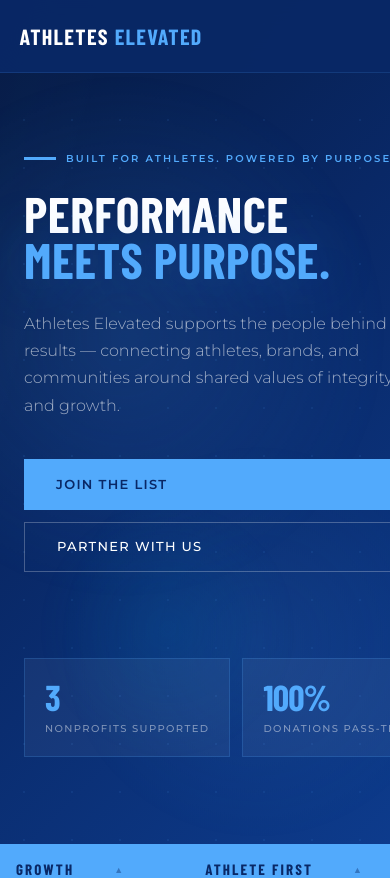
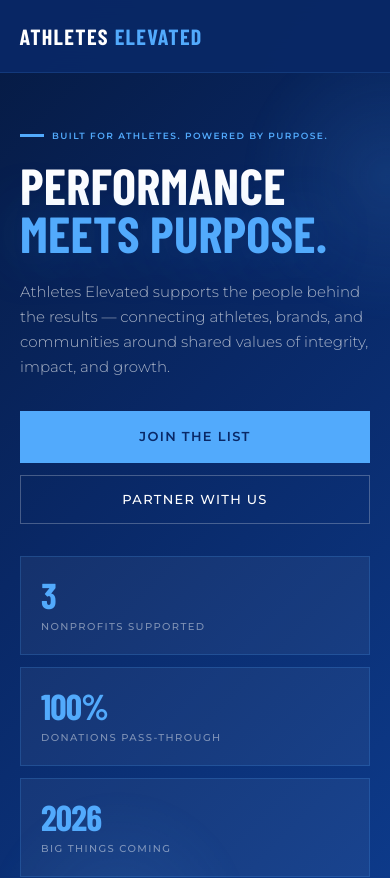
Before and after one commit to bwolkoys/Athletes-Elevated, a Next.js app: page / in a window 390 px wide. Shown: the top 878 px of the page. Built offline with nearby package versions, Linux system fonts and the light colour scheme; a web font is replaced by a local one.

Commit message:
updated mobile version

```diff
--- a/app/heroSection.tsx
+++ b/app/heroSection.tsx
@@ -2,14 +2,20 @@
 
 import Link from 'next/link';
 
-function PrimaryButton({ href, children }: { href: string; children: React.ReactNode }) {
+function PrimaryButton({
+  href,
+  children,
+}: {
+  href: string;
+  children: React.ReactNode;
+}) {
   return (
     <Link
       href={href}
       className="
-        inline-flex items-center gap-2 bg-[#52aafc] px-8 py-4
-        text-[13px] font-semibold uppercase tracking-[0.1em] text-[#092866]
-        transition-all duration-200
+        inline-flex w-full items-center justify-center gap-2 bg-[#52aafc] px-8 py-4
+        text-center text-[13px] font-semibold uppercase tracking-[0.1em] text-[#092866]
+        transition-all duration-200 sm:w-auto
         hover:-translate-y-0.5 hover:bg-[#7dc0fd] hover:shadow-[0_8px_24px_rgba(82,170,252,0.35)]
         active:translate-y-0 active:shadow-none
       "
@@ -34,10 +40,10 @@
       target={external ? '_blank' : undefined}
       rel={external ? 'noreferrer' : undefined}
       className="
-        inline-flex items-center gap-2 border border-white/25 px-8 py-3.5
-        text-[13px] font-medium uppercase tracking-[0.1em] text-white
-        transition-all duration-200
-        hover:border-[#52aafc] hover:text-[#52aafc] hover:bg-[#52aafc]/8
+        inline-flex w-full items-center justify-center gap-2 border border-white/25 px-8 py-3.5
+        text-center text-[13px] font-medium uppercase tracking-[0.1em] text-white
+        transition-all duration-200 sm:w-auto
+        hover:border-[#52aafc] hover:bg-[#52aafc]/8 hover:text-[#52aafc]
       "
     >
       {children}
@@ -54,7 +60,6 @@
 export default function HeroSection() {
   return (
     <>
-      {/* ── Keyframes injected as a style tag ── */}
       <style>{`
         @keyframes orb-drift-1 {
           0%   { transform: translate(0px, 0px) scale(1); }
@@ -62,147 +67,166 @@
           66%  { transform: translate(-20px, 20px) scale(0.96); }
           100% { transform: translate(0px, 0px) scale(1); }
         }
+
         @keyframes orb-drift-2 {
           0%   { transform: translate(0px, 0px) scale(1); }
           40%  { transform: translate(-50px, 30px) scale(1.06); }
           70%  { transform: translate(25px, -15px) scale(0.94); }
           100% { transform: translate(0px, 0px) scale(1); }
         }
-        @keyframes orb-drift-3 {
-          0%   { transform: translate(0px, 0px); }
-          50%  { transform: translate(20px, 40px); }
-          100% { transform: translate(0px, 0px); }
-        }
+
         @keyframes beam-slide {
           0%   { transform: translateX(-100%) skewX(-15deg); opacity: 0; }
           20%  { opacity: 1; }
           80%  { opacity: 1; }
           100% { transform: translateX(300%) skewX(-15deg); opacity: 0; }
         }
+
         @keyframes ring-pulse {
           0%   { transform: scale(0.92); opacity: 0.5; }
           50%  { transform: scale(1.06); opacity: 0.15; }
           100% { transform: scale(0.92); opacity: 0.5; }
         }
+
         @keyframes ring-pulse-2 {
           0%   { transform: scale(1); opacity: 0.25; }
           50%  { transform: scale(1.12); opacity: 0.08; }
           100% { transform: scale(1); opacity: 0.25; }
         }
+
         @keyframes fade-up-1 {
           from { opacity: 0; transform: translateY(28px); }
           to   { opacity: 1; transform: translateY(0); }
         }
+
         @keyframes fade-up-2 {
           from { opacity: 0; transform: translateY(32px); }
           to   { opacity: 1; transform: translateY(0); }
         }
+
         @keyframes fade-up-3 {
           from { opacity: 0; transform: translateY(28px); }
           to   { opacity: 1; transform: translateY(0); }
         }
+
         @keyframes fade-up-4 {
           from { opacity: 0; transform: translateY(24px); }
           to   { opacity: 1; transform: translateY(0); }
         }
+
         @keyframes stat-slide {
           from { opacity: 0; transform: translateX(32px); }
           to   { opacity: 1; transform: translateX(0); }
         }
+
         @keyframes line-grow {
           from { transform: scaleY(0); }
           to   { transform: scaleY(1); }
         }
+
         @keyframes float-dot {
           0%, 100% { transform: translateY(0px); opacity: 0.6; }
-          50%       { transform: translateY(-12px); opacity: 1; }
+          50%      { transform: translateY(-12px); opacity: 1; }
         }
 
-        .hero-eyebrow  { opacity: 0; animation: fade-up-1 0.7s ease 0.2s forwards; }
-        .hero-h1       { opacity: 0; animation: fade-up-2 0.8s ease 0.45s forwards; }
-        .hero-body     { opacity: 0; animation: fade-up-3 0.7s ease 0.7s forwards; }
-        .hero-actions  { opacity: 0; animation: fade-up-4 0.7s ease 0.9s forwards; }
+        .hero-eyebrow { opacity: 0; animation: fade-up-1 0.7s ease 0.2s forwards; }
+        .hero-h1 { opacity: 0; animation: fade-up-2 0.8s ease 0.45s forwards; }
+        .hero-body { opacity: 0; animation: fade-up-3 0.7s ease 0.7s forwards; }
+        .hero-actions { opacity: 0; animation: fade-up-4 0.7s ease 0.9s forwards; }
 
-        .stat-item-0   { opacity: 0; animation: stat-slide 0.6s ease 1.0s forwards; }
-        .stat-item-1   { opacity: 0; animation: stat-slide 0.6s ease 1.15s forwards; }
-        .stat-item-2   { opacity: 0; animation: stat-slide 0.6s ease 1.3s forwards; }
+        .stat-item-0 { opacity: 0; animation: stat-slide 0.6s ease 1.0s forwards; }
+        .stat-item-1 { opacity: 0; animation: stat-slide 0.6s ease 1.15s forwards; }
+        .stat-item-2 { opacity: 0; animation: stat-slide 0.6s ease 1.3s forwards; }
 
         .hero-beam {
           animation: beam-slide 5s ease-in-out 1.5s infinite;
         }
       `}</style>
 
-      <section className="relative grid min-h-screen items-center overflow-hidden pt-18 lg:grid-cols-2"
-        style={{ background: 'linear-gradient(135deg, #061a42 0%, #092866 45%, #0d3b8c 100%)' }}
+      <section
+        className="relative grid min-h-screen items-center overflow-hidden pt-18 lg:grid-cols-2"
+        style={{
+          background:
+            'linear-gradient(135deg, #061a42 0%, #092866 45%, #0d3b8c 100%)',
+        }}
       >
-
-        {/* ── Animated floating orbs ── */}
+        {/* Mobile-safe animated orbs */}
         <div
-          className="pointer-events-none absolute"
+          className="
+            pointer-events-none absolute -right-32 top-10 h-72 w-72 rounded-full
+            sm:right-[5%] sm:top-[10%] sm:h-[520px] sm:w-[520px]
+          "
           style={{
-            top: '10%', right: '5%',
-            width: 520, height: 520,
-            borderRadius: '50%',
-            background: 'radial-gradient(circle, rgba(82,170,252,0.13) 0%, transparent 70%)',
+            background:
+              'radial-gradient(circle, rgba(82,170,252,0.13) 0%, transparent 70%)',
             animation: 'orb-drift-1 14s ease-in-out infinite',
           }}
         />
+
         <div
-          className="pointer-events-none absolute"
+          className="
+            pointer-events-none absolute -bottom-24 left-10 h-64 w-64 rounded-full
+            sm:bottom-[5%] sm:left-[30%] sm:h-[380px] sm:w-[380px]
+          "
           style={{
-            bottom: '5%', left: '30%',
-            width: 380, height: 380,
-            borderRadius: '50%',
-            background: 'radial-gradient(circle, rgba(82,170,252,0.09) 0%, transparent 70%)',
+            background:
+              'radial-gradient(circle, rgba(82,170,252,0.09) 0%, transparent 70%)',
             animation: 'orb-drift-2 18s ease-in-out infinite',
           }}
         />
+
         <div
-          className="pointer-events-none absolute"
+          className="
+            pointer-events-none absolute left-[-80px] top-[55%] hidden h-[260px] w-[260px] rounded-full
+            sm:block
+          "
           style={{
-            top: '55%', left: '5%',
-            width: 260, height: 260,
-            borderRadius: '50%',
-            background: 'radial-gradient(circle, rgba(0,106,172,0.18) 0%, transparent 70%)',
-            animation: 'orb-drift-3 11s ease-in-out infinite',
+            background:
+              'radial-gradient(circle, rgba(0,106,172,0.18) 0%, transparent 70%)',
           }}
         />
 
-        {/* ── Sweeping beam of light ── */}
+        {/* Sweeping beam */}
         <div
-          className="hero-beam pointer-events-none absolute inset-y-0"
+          className="hero-beam pointer-events-none absolute inset-y-0 hidden sm:block"
           style={{
             left: 0,
             width: '35%',
-            background: 'linear-gradient(90deg, transparent 0%, rgba(82,170,252,0.04) 50%, transparent 100%)',
+            background:
+              'linear-gradient(90deg, transparent 0%, rgba(82,170,252,0.04) 50%, transparent 100%)',
           }}
         />
 
-        {/* ── Subtle dot grid (refined, not distracting) ── */}
+        {/* Dot grid hidden on mobile */}
         <div
-          className="pointer-events-none absolute inset-0 opacity-[0.18]"
+          className="pointer-events-none absolute inset-0 hidden opacity-[0.18] sm:block"
           style={{
-            backgroundImage: 'radial-gradient(rgba(82,170,252,0.5) 1px, transparent 1px)',
+            backgroundImage:
+              'radial-gradient(rgba(82,170,252,0.5) 1px, transparent 1px)',
             backgroundSize: '48px 48px',
           }}
         />
 
-        {/* ── Left: copy ── */}
-        <div className="relative z-10 px-6 pb-10 pt-12 sm:px-[8vw] sm:py-16 lg:pr-[5vw]">
-
-          <div className="hero-eyebrow mb-6 inline-flex max-w-full items-center gap-2.5 text-[10px] font-semibold uppercase tracking-[0.22em] text-[#52aafc] sm:text-[11px]">
-            <span className="h-[3px] w-8 shrink-0 bg-[#52aafc]" />
-            Built for Athletes. Powered by Purpose.
+        {/* Left: copy */}
+        <div className="relative z-10 px-5 pb-8 pt-12 sm:px-[8vw] sm:py-16 lg:pr-[5vw]">
+          <div className="hero-eyebrow mb-5 inline-flex max-w-full items-center gap-2 text-[9px] font-semibold uppercase tracking-[0.16em] text-[#52aafc] sm:mb-6 sm:gap-2.5 sm:text-[11px] sm:tracking-[0.22em]">
+            <span className="h-[3px] w-6 shrink-0 bg-[#52aafc] sm:w-8" />
+            <span className="leading-tight">
+              Built for Athletes. Powered by Purpose.
+            </span>
           </div>
 
-          <h1 className="hero-h1 font-[family-name:var(--font-barlow)] mb-7 text-[clamp(50px,10vw,108px)] font-extrabold uppercase leading-[0.92] tracking-[0.01em] text-white">
+          <h1 className="hero-h1 font-[family-name:var(--font-barlow)] mb-6 max-w-full text-[clamp(43px,13vw,108px)] font-extrabold uppercase leading-[0.94] tracking-[0.005em] text-white sm:mb-7 sm:leading-[0.92]">
             Performance
-            <span className="block text-[#52aafc]" style={{ textShadow: '0 0 60px rgba(82,170,252,0.35)' }}>
+            <span
+              className="block text-[#52aafc]"
+              style={{ textShadow: '0 0 60px rgba(82,170,252,0.35)' }}
+            >
               meets purpose.
             </span>
           </h1>
 
-          <p className="hero-body mb-10 max-w-[460px] text-base font-light leading-[1.7] text-white/60 sm:text-lg sm:leading-[1.65]">
+          <p className="hero-body mb-8 max-w-[460px] text-[15px] font-light leading-[1.65] text-white/65 sm:mb-10 sm:text-lg sm:leading-[1.65]">
             Athletes Elevated supports the people behind the results —
             connecting athletes, brands, and communities around shared values of
             integrity, impact, and growth.
@@ -210,21 +234,23 @@
 
           <div className="hero-actions flex flex-col gap-3 sm:flex-row sm:flex-wrap sm:items-center sm:gap-4">
             <PrimaryButton href="#newsletter">Join The List</PrimaryButton>
-            <OutlineButton href="https://www.wixforms.com/f/7396687400686060560" external>
+            <OutlineButton
+              href="https://www.wixforms.com/f/7396687400686060560"
+              external
+            >
               Partner With Us
             </OutlineButton>
           </div>
         </div>
 
-        {/* ── Right: stats ── */}
-        <div className="relative z-10 px-6 pb-14 sm:px-[8vw] lg:flex lg:items-center lg:justify-center lg:px-[8vw] lg:py-15 lg:pr-0">
-
-          {/* Mobile: horizontal scroll row */}
-          <div className="flex gap-3 overflow-x-auto pb-2 lg:hidden">
+        {/* Right: stats */}
+        <div className="relative z-10 px-5 pb-12 sm:px-[8vw] lg:flex lg:items-center lg:justify-center lg:px-[8vw] lg:py-15 lg:pr-0">
+          {/* Mobile/tablet stats */}
+          <div className="grid grid-cols-1 gap-3 sm:grid-cols-3 lg:hidden">
             {stats.map(([value, label]) => (
               <div
                 key={label}
-                className="min-w-[140px] shrink-0 border border-[#52aafc]/20 bg-white/[0.05] px-5 py-5"
+                className="border border-[#52aafc]/20 bg-white/[0.05] px-5 py-5"
               >
                 <span className="font-[family-name:var(--font-barlow)] block text-[36px] font-extrabold leading-none tracking-tight text-[#52aafc]">
                   {value}
@@ -236,34 +262,36 @@
             ))}
           </div>
 
-          {/* Desktop: animated vertical column with pulsing rings behind */}
+          {/* Desktop stats */}
           <div className="relative hidden lg:block">
-
-            {/* Pulsing concentric rings behind the stat column */}
             <div
               className="pointer-events-none absolute"
               style={{
-                top: '50%', left: '50%',
+                top: '50%',
+                left: '50%',
                 transform: 'translate(-50%, -50%)',
-                width: 320, height: 320,
+                width: 320,
+                height: 320,
                 borderRadius: '50%',
                 border: '1px solid rgba(82,170,252,0.18)',
                 animation: 'ring-pulse 4s ease-in-out infinite',
               }}
             />
+
             <div
               className="pointer-events-none absolute"
               style={{
-                top: '50%', left: '50%',
+                top: '50%',
+                left: '50%',
                 transform: 'translate(-50%, -50%)',
-                width: 440, height: 440,
+                width: 440,
+                height: 440,
                 borderRadius: '50%',
                 border: '1px solid rgba(82,170,252,0.09)',
                 animation: 'ring-pulse-2 4s ease-in-out 0.8s infinite',
               }}
             />
 
-            {/* Animated vertical rule */}
             <div
               className="absolute left-0 top-0 h-full w-[3px] origin-top bg-[#52aafc]"
               style={{ animation: 'line-grow 0.8s ease 1s both' }}
@@ -277,22 +305,29 @@
                 >
                   <div
                     className="
-                      w-72 bg-white/[0.03] pl-10 pr-8 py-8
-                      transition-all duration-350
+                      w-72 bg-white/[0.03] py-8 pl-10 pr-8
+                      transition-all duration-300
                       hover:bg-[#52aafc]/10 hover:pl-12
                     "
                   >
-                    {/* accent dot */}
                     <div
                       className="mb-3 h-1.5 w-1.5 rounded-full bg-[#52aafc]"
-                      style={{ animation: `float-dot ${2.5 + i * 0.4}s ease-in-out ${i * 0.3}s infinite` }}
+                      style={{
+                        animation: `float-dot ${
+                          2.5 + i * 0.4
+                        }s ease-in-out ${i * 0.3}s infinite`,
+                      }}
                     />
+
                     <span
                       className="font-[family-name:var(--font-barlow)] block text-[56px] font-extrabold leading-none tracking-tight text-[#52aafc] transition-all duration-300 group-hover:text-white"
-                      style={{ textShadow: '0 0 40px rgba(82,170,252,0.2)' }}
+                      style={{
+                        textShadow: '0 0 40px rgba(82,170,252,0.2)',
+                      }}
                     >
                       {value}
                     </span>
+
                     <span className="mt-2 block text-[11px] font-medium uppercase tracking-[0.18em] text-white/40 transition-colors duration-300 group-hover:text-white/65">
                       {label}
                     </span>
```
